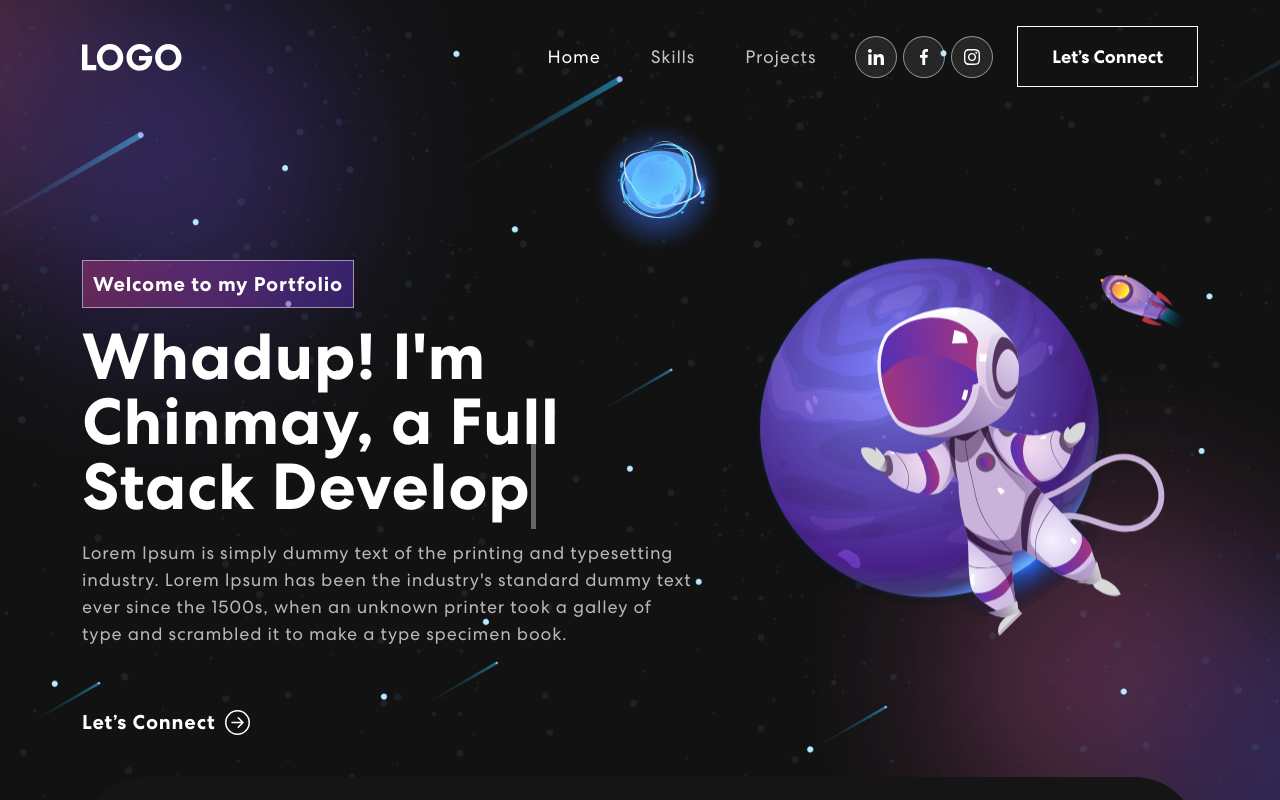
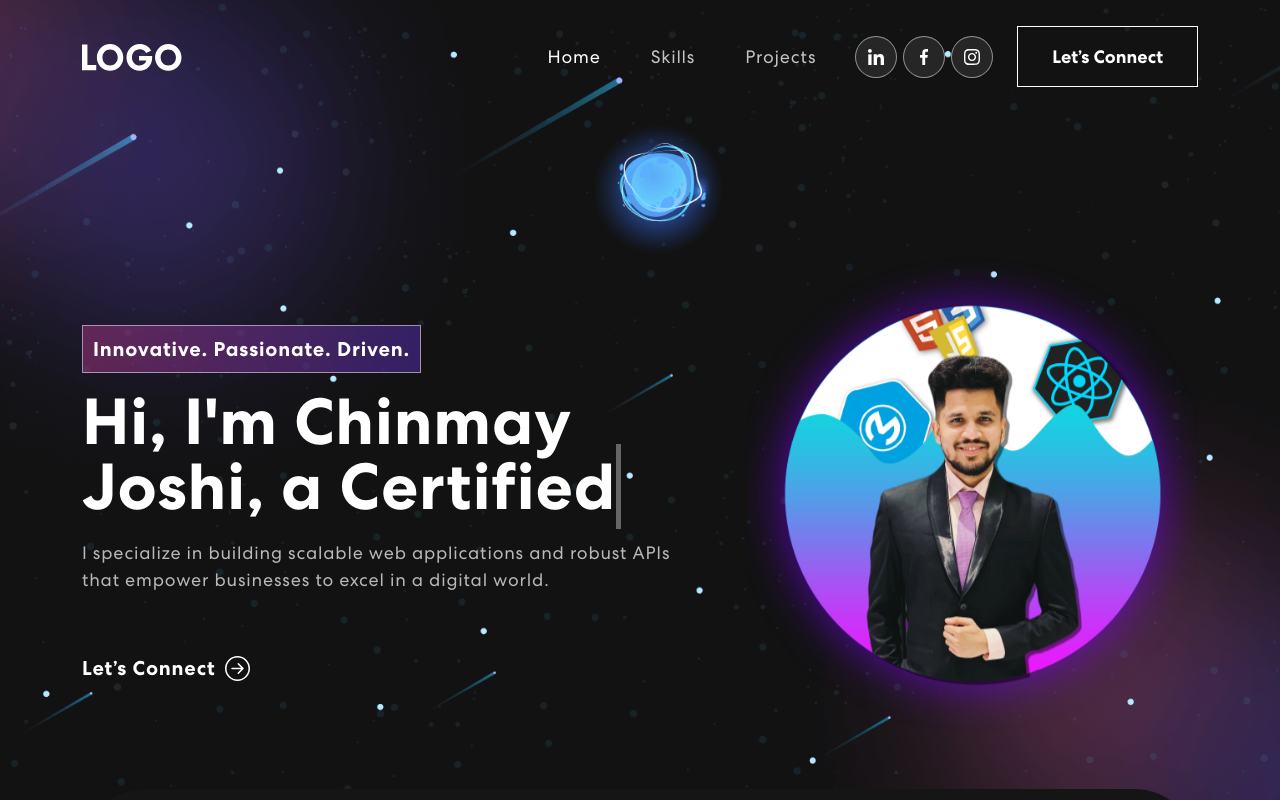
Before and after one commit to ChinmayJoshi98/personal-portfolio, a React (Create React App) app: page / in a window 1280 px wide. Shown: the top 800 px of the page. Built offline with nearby package versions, Linux system fonts and the light colour scheme; no server answers.

Commit message:
My imiage added

```diff
--- a/src/components/Banner.js
+++ b/src/components/Banner.js
@@ -1,6 +1,6 @@
 import { useState, useEffect } from "react";
 import { Container, Row, Col } from "react-bootstrap";
-import headerImg from "../assets/img/header-img.svg";
+import myImage from "../assets/img/myImage.png";
 import { ArrowRightCircle } from 'react-bootstrap-icons';
 import 'animate.css';
 import TrackVisibility from 'react-on-screen';
@@ -9,18 +9,17 @@ export const Banner = () => {
   const [loopNum, setLoopNum] = useState(0);
   const [isDeleting, setIsDeleting] = useState(false);
   const [text, setText] = useState('');
-  const [delta, setDelta] = useState(300 - Math.random() * 100);
+  const [delta, setDelta] = useState(200 - Math.random() * 50);
   const [index, setIndex] = useState(1);
   const toRotate = [ "Full Stack Developer", "Certified MuleSoft Developer" ];
-  const period = 500;
+  const period = 300;
 
   useEffect(() => {
     let ticker = setInterval(() => {
       tick();
     }, delta);
-
     return () => { clearInterval(ticker) };
-  }, [text])
+  }, [text, delta]);
 
   const tick = () => {
     let i = loopNum % toRotate.length;
@@ -41,7 +40,7 @@ export const Banner = () => {
       setIsDeleting(false);
       setLoopNum(loopNum + 1);
       setIndex(1);
-      setDelta(500);
+      setDelta(200);
     } else {
       setIndex(prevIndex => prevIndex + 1);
     }
@@ -50,15 +49,24 @@ export const Banner = () => {
   return (
     <section className="banner" id="home">
       <Container>
-        <Row className="aligh-items-center">
+        <Row className="align-items-center">
           <Col xs={12} md={6} xl={7}>
             <TrackVisibility>
               {({ isVisible }) =>
               <div className={isVisible ? "animate__animated animate__fadeIn" : ""}>
-                <span className="tagline">Welcome to my Portfolio</span>
-                <h1>{`Whadup! I'm Chinmay, a`} <span className="txt-rotate" dataPeriod="30" data-rotate='[ "Web Developer", "Web Designer", "UI/UX Designer" ]'><span className="wrap">{text}</span></span></h1>
-                  <p>Lorem Ipsum is simply dummy text of the printing and typesetting industry. Lorem Ipsum has been the industry's standard dummy text ever since the 1500s, when an unknown printer took a galley of type and scrambled it to make a type specimen book.</p>
-                  <button onClick={() => console.log('connect')}>Let’s Connect <ArrowRightCircle size={25} /></button>
+                <span className="tagline">Innovative. Passionate. Driven.</span>
+                <h1>
+                  Hi, I'm Chinmay Joshi, a{" "}
+                  <span className="txt-rotate" dataPeriod="300" data-rotate='[ "Full Stack Developer", "Certified MuleSoft Developer" ]'>
+                    <span className="wrap">{text}</span>
+                  </span>
+                </h1>
+                <p>
+                  I specialize in building scalable web applications and robust APIs that empower businesses to excel in a digital world.
+                </p>
+                <button onClick={() => console.log('Let’s Connect clicked')}>
+                  Let’s Connect <ArrowRightCircle size={25} />
+                </button>
               </div>}
             </TrackVisibility>
           </Col>
@@ -66,7 +74,7 @@ export const Banner = () => {
             <TrackVisibility>
               {({ isVisible }) =>
                 <div className={isVisible ? "animate__animated animate__zoomIn" : ""}>
-                  <img src={headerImg} alt="Header Img"/>
+                  <img src={myImage} alt="Header Img"/>
                 </div>}
             </TrackVisibility>
           </Col>
```
Also changed, not shown: src/assets/img/myImage.png (added).
